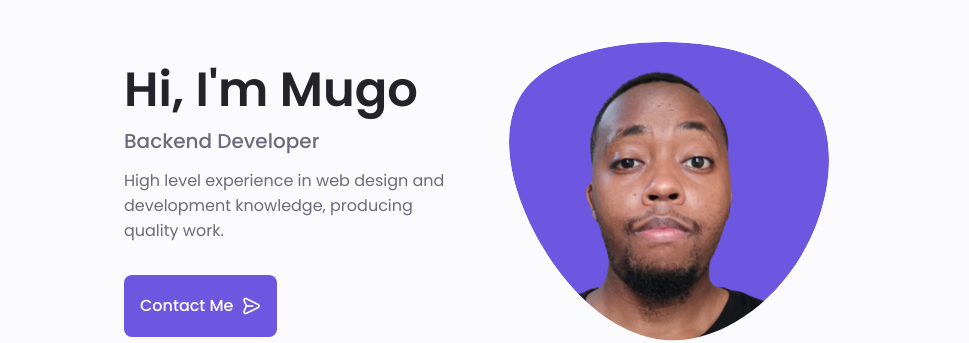
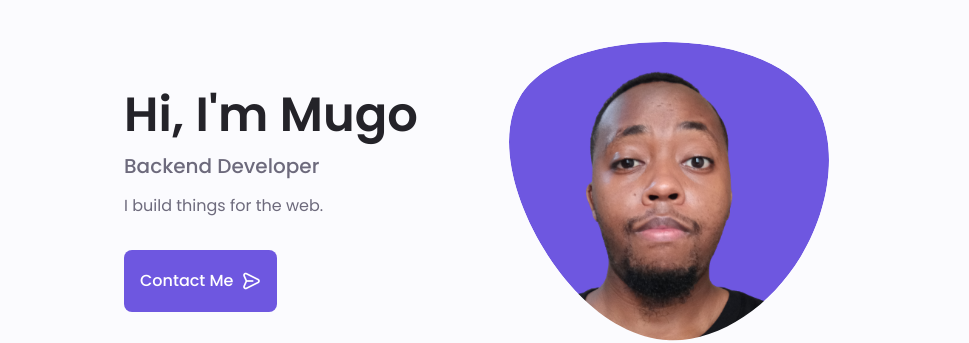
Before and after one commit to sam-mugo/mugo, a plain HTML site: page index.html in a window 1280 px wide. Shown: the part 142-485 px from the top of the page, 184-1153 px from the left. Drawn offline with nearby package versions, Linux system fonts and the light colour scheme.

Commit message:
change description intro

```diff
--- a/index.html
+++ b/index.html
@@ -112,8 +112,7 @@
 						<h1 class="home__title">Hi, I'm Mugo</h1>
 						<h3 class="home__subtitle">Backend Developer</h3>
 						<p class="home__description">
-							High level experience in web design and development knowledge,
-							producing quality work.
+							I build things for the web.
 						</p>
 						<a href="#contact" class="button button--flex">
 							Contact Me <i class="uil uil-message button__icon"></i>
```
